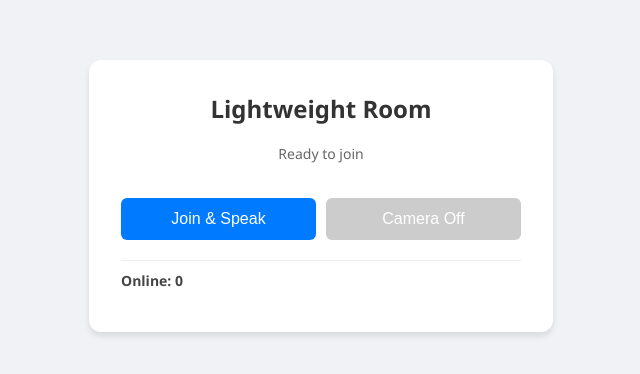
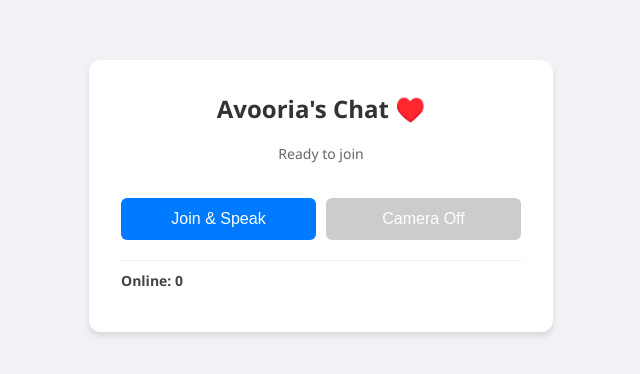
Before and after one commit to pooriaparhizkar/vsharee_voice, a plain HTML site: page client/index.html in a window 1280 px wide. Shown: the part 204-578 px from the top of the page, without its empty margins (319-959 px from the left). Drawn offline with nearby package versions, Linux system fonts and the light colour scheme.

Commit message:
Fix: change title

```diff
--- a/client/index.html
+++ b/client/index.html
@@ -4,7 +4,7 @@
 <head>
     <meta charset="UTF-8">
     <meta name="viewport" content="width=device-width, initial-scale=1.0">
-    <title>Lightweight Video Chat</title>
+    <title>Avooria's Chat ♥️</title>
     <style>
         /* --- استایل‌های قبلی --- */
         body {
@@ -137,7 +137,7 @@
 
 <body>
     <div class="container">
-        <h2>Lightweight Room</h2>
+        <h2>Avooria's Chat ♥️</h2>
         <div id="status">Ready to join</div>
 
         <div id="video-grid"></div>
```
